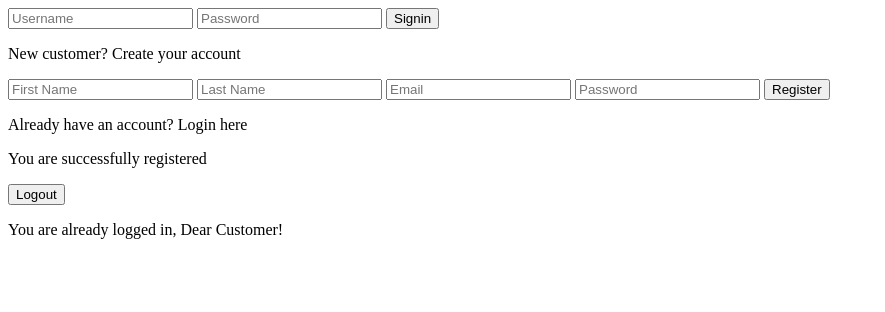
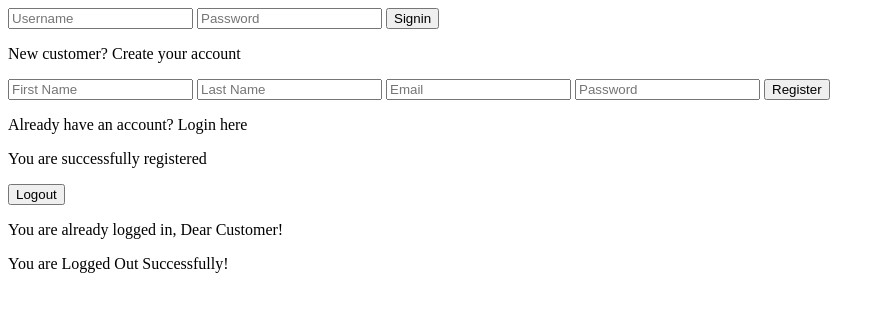
Before and after one commit to Asim01010/bonanza, a PHP site: page /login-register.php in a window 1280 px wide. Shown: the top 312 px of the page, without its empty margins (0-885 px from the left). Run offline with PHP 8.4, Linux system fonts and the light colour scheme.

Commit message:
new updates

```diff
--- a/views/login-register.php
+++ b/views/login-register.php
@@ -10,13 +10,16 @@
 
             <form class="login" action="" method="POST" style="width: 100%;">
                 <div class="relatives flex flex-col items-center gap-4 w-full py-3">
-                <input id="userName" type="text" class="border text-base px-3 py-2 w-full" placeholder="Username">
-                <input id="userPassword" type="password" class="border text-base px-3 py-2 w-full mt-3"
-                    placeholder="Password">
+                    <input id="userName" name="u_email" type="text" class="border text-base px-3 py-2 w-full"
+                        placeholder="Username">
+                    <input id="userPassword" name="u_password" type="password"
+                        class="border text-base px-3 py-2 w-full mt-3" placeholder="Password">
 
-                <button type="submit" class="bg-red-700 text-white text-base px-4 py-2 w-full rounded hover:bg-red-800">
-                    Signin
+                    <button type="submit"
+                        class="bg-red-700 cursor-pointer text-white text-base px-4 py-2 w-full rounded hover:bg-red-800">
+                        <?php echo isset($_SESSION['user']) ? "You're login successfully" : "Signin"; ?>
                     </button>
+
 
                     <p id="create_account"
                         class="text-sm text-gray-500 underline transition hover:text-[#66CFE1] cursor-pointer">
@@ -25,6 +28,10 @@
                 </div>
             </form>
         </div>
+        <!-- <p id="loginSuccess"
+            class="text-sm hidden text-center py-4 text-green-800  transition bg-green-100 border border-green-200 rounded-2 p-2 cursor-pointer w-full">
+            Signin Successfully!
+        </p> -->
 
         <!-- Register form -->
         <div id="Register_login"
@@ -32,15 +39,22 @@
 
             <form class="register" action="" method="POST" style="width: 100%;">
                 <div class="relatives flex flex-col items-center gap-4 w-full py-3">
-                <input type="text" name="firstName" class="border text-base px-3 py-2 w-full" placeholder="First Name">
-                <input type="text" name="lastName" class="border text-base px-3 py-2 w-full mt-3"
+
+                    <!-- All inputs have same padding/margin/width -->
+                    <input type="text" name="firstName" class="border text-base px-3 py-3 w-full rounded"
+                        placeholder="First Name">
+
+                    <input type="text" name="lastName" class="border text-base px-3 py-3 w-full rounded"
                         placeholder="Last Name">
-                <input name="email" type="text" class="border text-base px-3 py-2 w-full" placeholder="Email">
-                <input name="password" type="password" class="border text-base px-3 py-2 w-full mt-3"
+
+                    <input name="email" type="text" class="border text-base px-3 py-3 w-full rounded"
+                        placeholder="Email">
+
+                    <input name="password" type="password" class="border text-base px-3 py-3 w-full rounded"
                         placeholder="Password">
 
                     <button type="submit"
-                    class="bg-red-700 text-white cursor-pointer text-base px-4 py-2 w-full rounded hover:bg-red-800">
+                        class="bg-red-700 text-white cursor-pointer text-base px-3 py-3 w-full rounded hover:bg-red-800">
                         Register
                     </button>
 
@@ -48,59 +62,75 @@
                         class="text-sm text-gray-500 underline transition hover:text-[#66CFE1] cursor-pointer">
                         Already have an account? Login here
                     </p>
+
                     <p id="successMsg"
-                    class="opacity-0 scale-95 hidden text-green-700 bg-green-100 rounded-2 w-full text-sm transition-all duration-500 ease-in-out p-3 text-center">
+                        class="opacity-0 scale-95 hidden text-green-700 bg-green-100 rounded w-full text-sm transition-all duration-500 ease-in-out p-3 text-center">
                         You are successfully registered
                     </p>
+
+                    <?php if(isset($_SESSION['duplicate_entry'])){ ?>
+                    <p
+                        class="opacity-0 scale-95 hidden text-red-700 bg-red-100 rounded w-full text-sm transition-all duration-500 ease-in-out p-3 text-center">
+                        Duplicate Entry
+                    </p>
+                    <?php } ?>
                 </div>
             </form>
         </div>
+
 
         <!-- Logout form -->
         <div id="user_logout"
             class="absolute right-0 flex flex-col items-center bg-white h-full w-90 p-5 transition-all duration-300 ease-in-out <?php echo isset($_SESSION['user']) ? 'opacity-100 scale-100' : 'opacity-0 scale-95 pointer-events-none'; ?>">
 
             <form class="logout" action="logout.php" method="POST" style="width: 100%;">
-            <button type="submit"
+                <button type="submit" data-id="<?php echo $_SESSION['user']['id'] ?? ''; ?>"
                     class="bg-red-700 text-white cursor-pointer text-base px-4 py-2 w-full rounded hover:bg-red-800">
                     Logout
                 </button>
 
-            <p class="text-sm text-center py-4 text-gray-500 underline transition hover:text-[#66CFE1] cursor-pointer">
+                <p
+                    class="text-sm text-center py-4 text-gray-500 underline transition hover:text-[#66CFE1] cursor-pointer">
                     You are already logged in, Dear Customer!
                 </p>
             </form>
+            <p class="text-gray-800 bg-gray-100 w-full hidden rounded-2 p-3 text-sm text-center logout_div ">You are
+                Logged Out
+                Successfully!</p>
         </div>
     </div>
-
     <script>
 $(document).ready(function() {
     // Switch to Register form
     $('#create_account').on('click', function() {
-        $('#user_login').removeClass('opacity-100 scale-100').addClass(
-            'opacity-0 scale-95 pointer-events-none');
-        $('#Register_login').removeClass('opacity-0 scale-95 pointer-events-none').addClass(
-            'opacity-100 scale-100');
+        $('#user_login').addClass('opacity-0 scale-95 pointer-events-none')
+            .removeClass('opacity-100 scale-100');
+        $('#Register_login').addClass('opacity-100 scale-100')
+            .removeClass('opacity-0 scale-95 pointer-events-none');
     });
 
     // Switch back to Login form
     $('#login_here').on('click', function() {
-        $('#Register_login').removeClass('opacity-100 scale-100').addClass(
-            'opacity-0 scale-95 pointer-events-none');
-        $('#user_login').removeClass('opacity-0 scale-95 pointer-events-none').addClass(
-            'opacity-100 scale-100');
+        $('#Register_login').addClass('opacity-0 scale-95 pointer-events-none')
+            .removeClass('opacity-100 scale-100');
+        $('#user_login').addClass('opacity-100 scale-100')
+            .removeClass('opacity-0 scale-95 pointer-events-none');
     });
+
 
     // Register form AJAX
     $('.register').on('submit', function(e) {
         e.preventDefault();
 
         $.ajax({
-            url: './register.php',
+            url: 'register.php', // make sure this file exists!
             type: 'POST',
             data: $(this).serialize(),
             success: function(resp) {
+                resp = resp.trim(); // clean spaces
+
                 if (resp === 'ok') {
+                    console.log('register ok');
                     $(".register")[0].reset();
 
                     const msg = $("#successMsg");
@@ -111,39 +141,86 @@ $(document).ready(function() {
                             "opacity-100 scale-100");
                     }, 50);
 
-                    setTimeout(() => {
-                        msg.removeClass("opacity-100 scale-100").addClass(
-                            "opacity-0 scale-95");
-                    }, 2500);
-
+                    // After success → switch to login form
                     setTimeout(() => {
                         msg.addClass("hidden");
+                        $('#login_here').trigger('click');
                     }, 3000);
+
+                } else if (resp === 'duplicate') {
+                    alert("Email already exists!");
+                } else if (resp === 'required') {
+                    alert("All fields are required!");
+                } else {
+                    alert("Something went wrong: " + resp);
                 }
             }
         })
-    })
+    });
 
-    //  logoput user
+
+    // Logout AJAX
     $('.logout').on('submit', function(e) {
         e.preventDefault();
-
-
 
         $.ajax({
             url: 'logout.php',
             type: 'POST',
+            success: function(resp) {
+                if (resp === 'logout') {
+                    $('.logout_div').removeClass('hidden').fadeIn(300);
+
+
+                    setTimeout(() => {
+                        $('.logout_div').fadeOut(300);
+
+                        // Hide logout, show login
+                        $('#user_logout').addClass(
+                                'opacity-0 scale-95 pointer-events-none')
+                            .removeClass('opacity-100 scale-100');
+                        $('#user_login').addClass('opacity-100 scale-100')
+                            .removeClass('opacity-0 scale-95 pointer-events-none');
+
+                        // Reset button text
+                        $('.login button[type=submit]').text('Signin');
+                    }, 2000);
+                }
+            },
+        });
+    });
+
+    // Login AJAX
+    $('.login').on('submit', function(e) {
+        e.preventDefault();
+
+        $.ajax({
+            url: 'login.php',
+            type: 'POST',
             data: $(this).serialize(),
             success: function(resp) {
-                console.log(resp)
-            },
+                if (resp === 'ok') {
+                    $('.login')[0].reset();
 
+                    // Show success message
+                    $('#loginSuccess').removeClass('hidden');
+
+                    setTimeout(() => {
+                        $('#loginSuccess').addClass('hidden');
+
+                        // Switch forms without reload
+                        $('#user_login').addClass(
+                                'opacity-0 scale-95 pointer-events-none')
+                            .removeClass('opacity-100 scale-100');
+                        $('#user_logout').addClass('opacity-100 scale-100')
+                            .removeClass('opacity-0 scale-95 pointer-events-none');
+                    }, 1500);
+
+                } else if (resp === 'invalid') {
+                    alert("Invalid email or password!");
+                }
+            }
         })
-
-    })
-
-
-
+    });
 
 });
     </script>
--- a/views/navbar.php
+++ b/views/navbar.php
@@ -122,7 +122,7 @@ include './config.php';
 
 // Show the logged-in user's email or name from session
 if (isset($_SESSION['user'])) {
-    echo "<div class='text-gray-800'> Welcome,    " . htmlspecialchars($_SESSION['user']['firstName']. " " . htmlspecialchars($_SESSION['user']['lastName'])) . "</div>";
+    echo "<div id='logout_div' class='text-gray-800'> Welcome,    " . htmlspecialchars($_SESSION['user']['firstName']. " " . htmlspecialchars($_SESSION['user']['lastName'])) . "</div>";
 }
 ?>
 
@@ -192,7 +192,7 @@ if (isset($_SESSION['user'])) {
                                 <span class="text-sm font-medium">1</span>
                                 <button class="cursor-pointer text-gray-600 hover:text-black text-lg">+</button>
                             </div>
-                            <div class="flex py-3 gap-4 items-center"> <i
+                            <div class="flex py-3 gap-4 items-center"><i
                                     class="fa-regular fa-pen-to-square cursor-pointer text-gray-500 text-xl hover:text-[#66CFE1]"></i>
                                 <i
                                     class="fa-solid fa-trash cursor-pointer text-gray-500 text-xl hover:text-red-500"></i>
@@ -231,7 +231,7 @@ if (isset($_SESSION['user'])) {
 
             <!-- SALE -->
             <div id="sale-container" class="relative dropdown">
-                <div id="sale" class="cursor-pointer hover:text-[#56CFE1] px-1">sale</div>
+                <a href="sale.php" id="sale" class="cursor-pointer hover:text-[#56CFE1] px-1">sale</a>
                 <div id="sale-dropdown"
                     class="absolute hidden  top-full mt-1 left-[-440px]  bg-white shadow-md  rounded-lg p-4 w-[1200px] gap-6 z-50">
                     <div class="w-[50%] relatives">
--- a/views/sale.php
+++ b/views/sale.php
@@ -1,7 +1,7 @@
 <?php include "./navbar.php"; ?>
 
 <div id="filter-section"
-    class="flex py-5 justify-between items-center cursor-pointer px-10 border-b border-gray-300 relative overflow-y-auto">
+    class="flex py-5 justify-between items-center cursor-pointer px-10 border-b border-gray-300 relative ">
     <!-- filter icon -->
     <!-- Filter Button -->
     <div id="filterBtn" class="flex items-center gap-2 cursor-pointer">
```
Also changed, not shown: views/login.php (added, +34 -0 lines), views/logout.php (+11 -1 lines), views/register.php (+27 -14 lines). Lines whose indentation alone changed are shown as unchanged.
